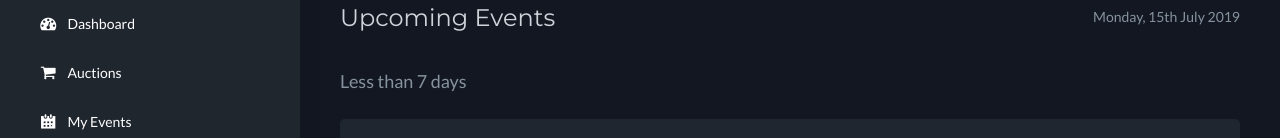
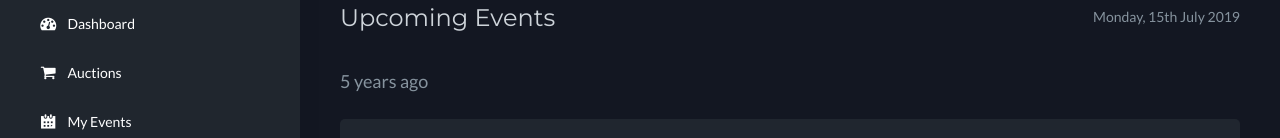
Before and after one commit to duvlive/duvproject, a React (Create React App) app in the folder frontend/: page /user/events in a window 1280 px wide. Shown: the part 442-580 px from the top of the page. Built offline with nearby package versions, Linux system fonts and the light colour scheme.

Commit message:
Add timeago library

```diff
--- a/frontend/src/components/pages/user/Events.jsx
+++ b/frontend/src/components/pages/user/Events.jsx
@@ -4,13 +4,16 @@ import Avatars from 'components/common/Avatars';
 import { Link } from '@reach/router';
 import { getItems } from 'utils/helpers';
 import djLists from 'data/entertainers/djs';
+import Timeago from 'react-timeago';
 
 const Events = () => (
   <div className="main-app">
     <TopMessage message="Upcoming Events" />
 
     <section className="app-content">
-      <h4 className="main-app__subtitle">Less than 7 days</h4>
+      <h4 className="main-app__subtitle">
+        <Timeago date="Aug 29, 2014" />
+      </h4>
       <div className="table-responsive">
         <table className="table table-dark table__no-border table__with-bg">
           <tbody>
--- a/package.json
+++ b/package.json
@@ -69,6 +69,7 @@
     "passport-twitter": "^1.0.4",
     "pg": "^7.4.0",
     "pg-hstore": "^2.3.2",
+    "react-timeago": "^4.4.0",
     "response-time": "^2.3.2",
     "rimraf": "^2.6.2",
     "sequelize": "^4.28.6",
```
Also changed, not shown: 1 other file (tests, documents, lock files or other folders).
